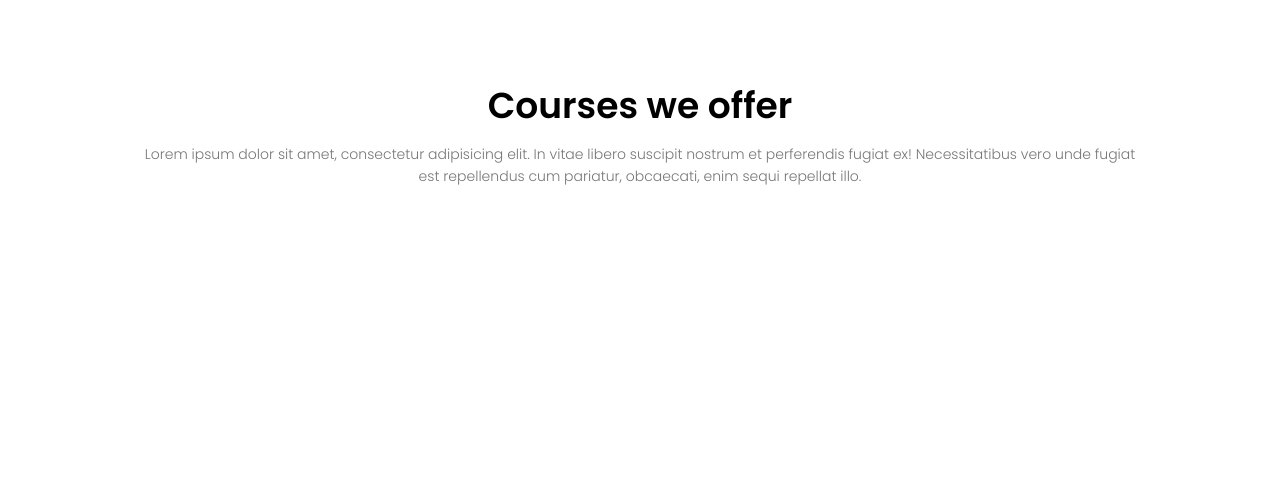
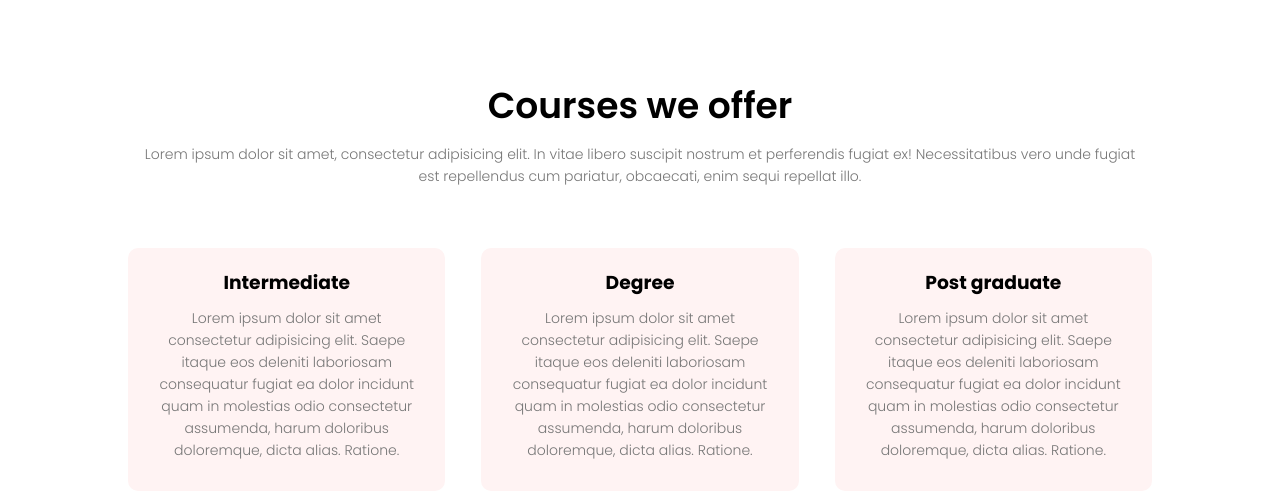
Before and after one commit to adeneye02/website-build, a plain HTML site: page index.html in a window 1280 px wide. Shown: the part 822-1320 px from the top of the page. Before the commit the page ends 1019 px from the top, so only its background shows below. Drawn offline with Linux system fonts and the light colour scheme.

Commit message:
website build

```diff
--- a/index.html
+++ b/index.html
@@ -66,7 +66,33 @@
 
       <div class="row">
         <div class="course-col">
-          <h3></h3>
+          <h3>Intermediate</h3>
+          <p>
+            Lorem ipsum dolor sit amet consectetur adipisicing elit. Saepe
+            itaque eos deleniti laboriosam consequatur fugiat ea dolor incidunt
+            quam in molestias odio consectetur assumenda, harum doloribus
+            doloremque, dicta alias. Ratione.
+          </p>
+        </div>
+
+        <div class="course-col">
+          <h3>Degree</h3>
+          <p>
+            Lorem ipsum dolor sit amet consectetur adipisicing elit. Saepe
+            itaque eos deleniti laboriosam consequatur fugiat ea dolor incidunt
+            quam in molestias odio consectetur assumenda, harum doloribus
+            doloremque, dicta alias. Ratione.
+          </p>
+        </div>
+
+        <div class="course-col">
+          <h3>Post graduate</h3>
+          <p>
+            Lorem ipsum dolor sit amet consectetur adipisicing elit. Saepe
+            itaque eos deleniti laboriosam consequatur fugiat ea dolor incidunt
+            quam in molestias odio consectetur assumenda, harum doloribus
+            doloremque, dicta alias. Ratione.
+          </p>
         </div>
       </div>
     </section>
--- a/style.css
+++ b/style.css
@@ -155,3 +155,35 @@ p{
   line-height: 22px;
   padding: 10px;
 }
+.row {
+  margin-top: 5%;
+  display: flex;
+  justify-content: space-between;
+}
+
+.course-col {
+  flex-basis: 31%;
+  background: #fff3f3;
+  border-radius: 10px;
+  margin-bottom: 5%;
+  padding: 20px 12px;
+  box-sizing: border-box;
+  transition: 0.5s;
+
+}
+
+.h3 {
+text-align: center;
+font-weight: 600;
+margin: 10px 0;
+}
+
+.course-col:hover{
+  box-shadow: 0 0 20px 0px rgba(0,0,0,0.2);
+}
+
+@media(max-width: 700px){
+.row{
+  flex-direction: column;
+}
+}
```
